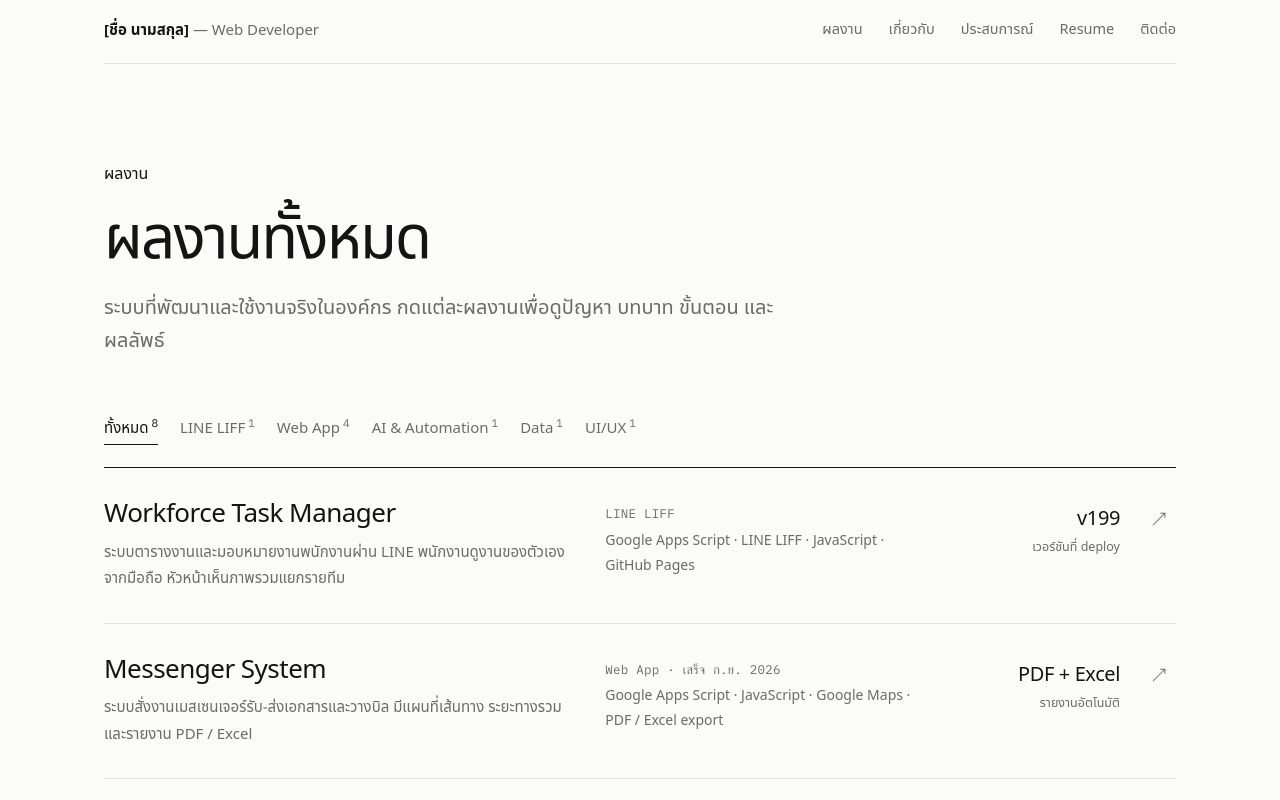
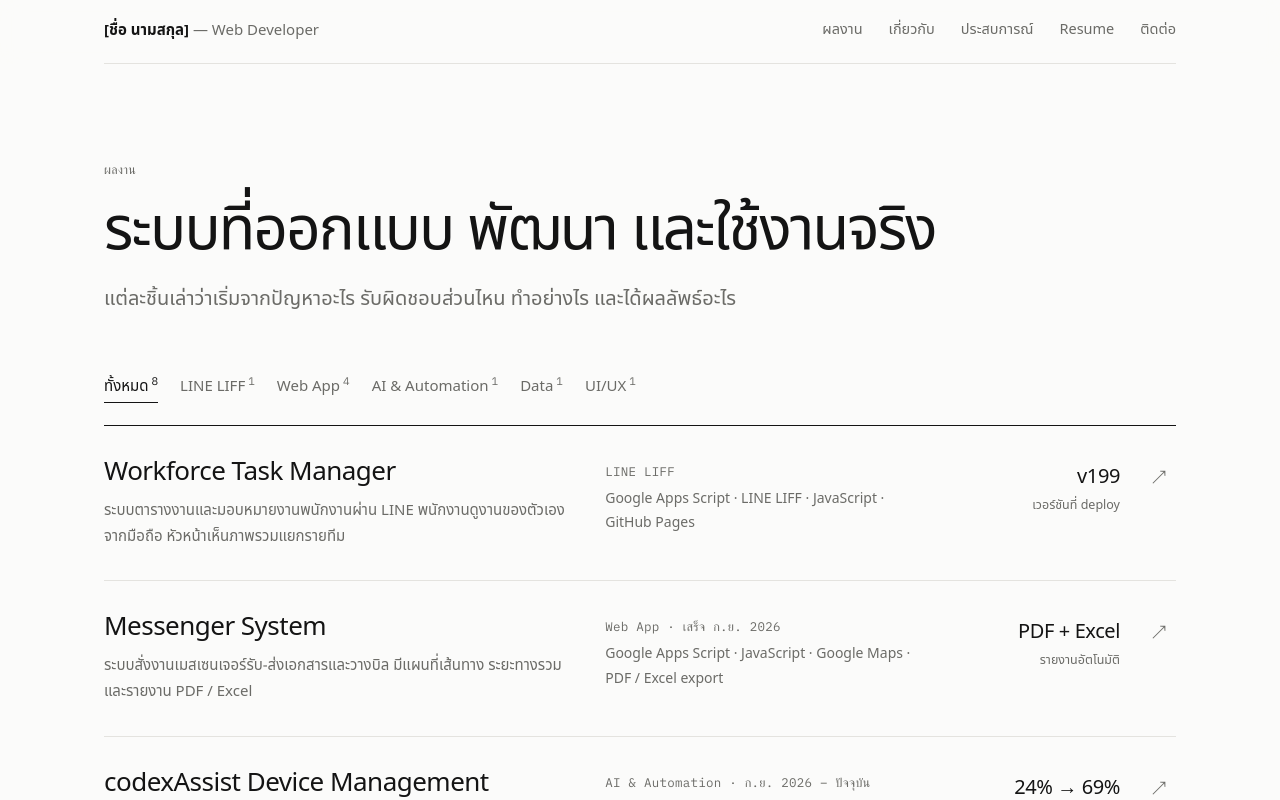
Before and after one commit to nutnetworkit-cloud/nutnetworkit-cloud.github.io, a Next.js app: page /projects in a window 1280 px wide. Shown: the top 800 px of the page. Built offline with nearby package versions, Linux system fonts and the light colour scheme; a web font is replaced by a local one.

Commit message:
Add files via upload

```diff
--- a/app/projects/page.tsx
+++ b/app/projects/page.tsx
@@ -9,9 +9,9 @@ export default function ProjectsPage() {
   return (
     <>
       <section className="page-h">
-        <span className="label">ผลงาน</span>
-        <h1>ผลงานทั้งหมด</h1>
-        <p className="lede">ระบบที่พัฒนาและใช้งานจริงในองค์กร กดแต่ละผลงานเพื่อดูปัญหา บทบาท ขั้นตอน และผลลัพธ์</p>
+        <p className="meta">ผลงาน</p>
+        <h1>ระบบที่ออกแบบ พัฒนา และใช้งานจริง</h1>
+        <p className="lede">แต่ละชิ้นเล่าว่าเริ่มจากปัญหาอะไร รับผิดชอบส่วนไหน ทำอย่างไร และได้ผลลัพธ์อะไร</p>
       </section>
       <ProjectGrid projects={projects} categories={[...CATEGORIES, ...extra]} />
     </>
```
